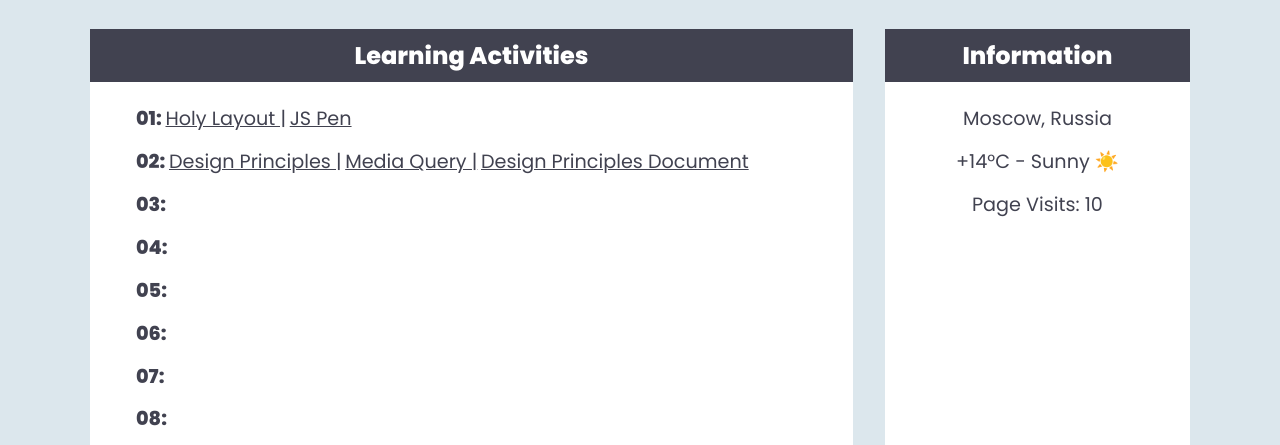
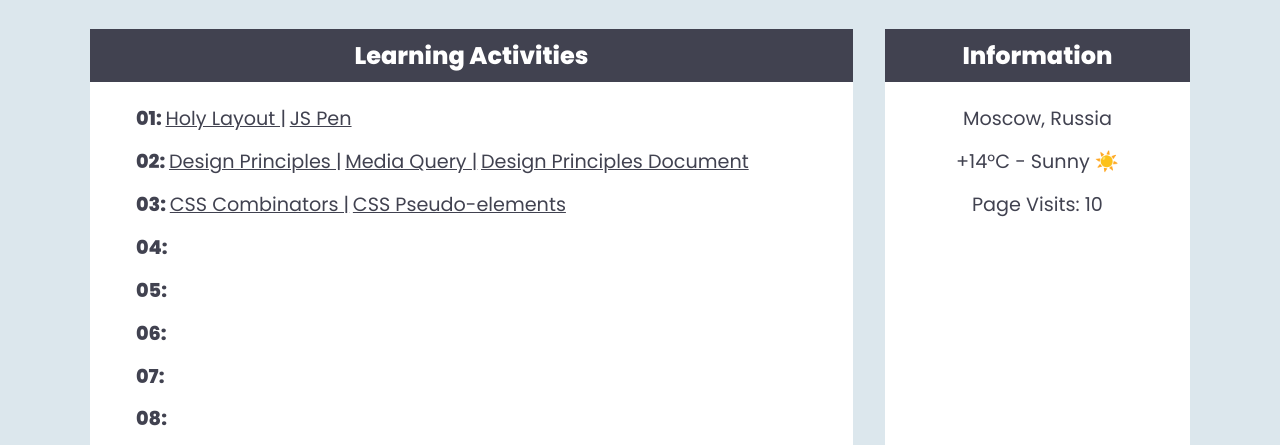
Before and after one commit to mariya-domakova/wdd230, a plain HTML site: page index.html in a window 1280 px wide. Shown: the part 352-797 px from the top of the page. Drawn offline with Linux system fonts and the light colour scheme.

Commit message:
completed lesson03 activities

```diff
--- a/index.html
+++ b/index.html
@@ -49,7 +49,11 @@
                     <a href="https://mariya-domakova.github.io/wdd230/lesson02/media-query.html">Media Query |</a>
                     <a href="https://mariya-domakova.github.io/wdd230/lesson02/design-principles.html">Design Principles Document</a>
                 </li>
-                <li>03:<a href="#"></a></li>
+                <li>
+                    03:
+                    <a href="https://mariya-domakova.github.io/wdd230/lesson03/images/screenshot.png">CSS Combinators |</a>
+                    <a href="https://codepen.io/dudxdqph-the-scripter/pen/ZEVjJKW">CSS Pseudo-elements</a>
+                </li>
                 <li>04:<a href="#"></a></li>
                 <li>05:<a href="#"></a></li>
                 <li>06:<a href="#"></a></li>
```
